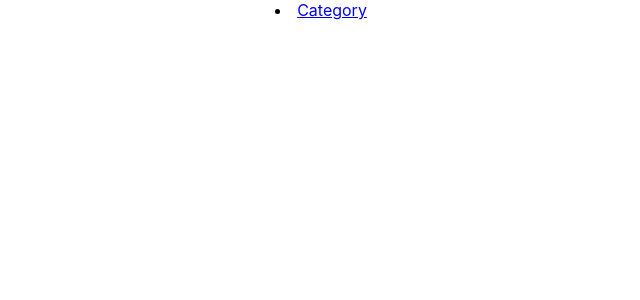
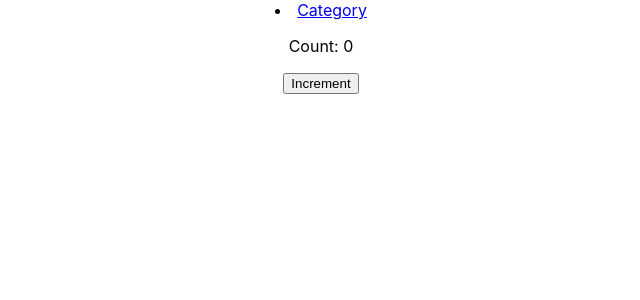
Before and after one commit to athuljain/snap-app, a React (Create React App) app: page /countEffect in a window 1280 px wide. Before the commit this address had no page. Shown: the top 300 px of the page, without its empty margins (319-959 px from the left). Built offline with nearby package versions, Linux system fonts and the light colour scheme.

Commit message:
Count UseEffect

```diff
--- a/src/App.js
+++ b/src/App.js
@@ -16,6 +16,7 @@
 import Register from "./Components/Register";
 import Login from "./Components/Login";
 import Dropdown from "./Components/Dropdown";
+import Count from "./Components/Count";
 
 function App() {
   const data = "kadavanthra";
@@ -65,11 +66,15 @@
             <Route path="/home" element={<Home />} />
             <Route path="/jsonDatas" element={<JsonData />} />
             <Route path="/fetch" element={<FetchDatas />} />
+            <Route path="/countEffect" element={<Count />} />
             <Route path="/json" element={<JsonComponent />} />
             <Route path="/shoes" element={<Shoes />} />
             <Route path="/nike" element={<Nike />} />
             <Route path="adidas" element={<Adidas />} />
             <Route path="/likeproducts" element={<LikeProducts />} />
+
+
+
           </Routes>
         </myContext.Provider>
       </BrowserRouter>
--- /dev/null
+++ b/src/Components/Count.jsx
@@ -0,0 +1,18 @@
+import React, { useState, useEffect } from 'react';
+
+function Count() {
+  const [count, setCount] = useState(0);
+
+  useEffect(() => {
+    document.title = `Count: ${count}`;
+  },[count]);
+
+  return (
+    <div>
+      <p>Count: {count}</p>
+      <button onClick={() => setCount(count + 1)}>Increment</button>
+    </div>
+  );
+}
+
+export default Count;
--- a/src/Components/Home.jsx
+++ b/src/Components/Home.jsx
@@ -26,6 +26,7 @@
         <button onClick={() => navigate("/jsonDatas")}>Context Datas</button>
         <button onClick={() => navigate("/fetch")}>Fetch Datas</button>
         <button onClick={() => navigate("/json")}>Json Data</button> <br></br>
+        <button onClick={()=> navigate("/countEffect")}>Count</button>
       </>
 
       <Link to={"/shoes"}>Shoes...</Link>
```
